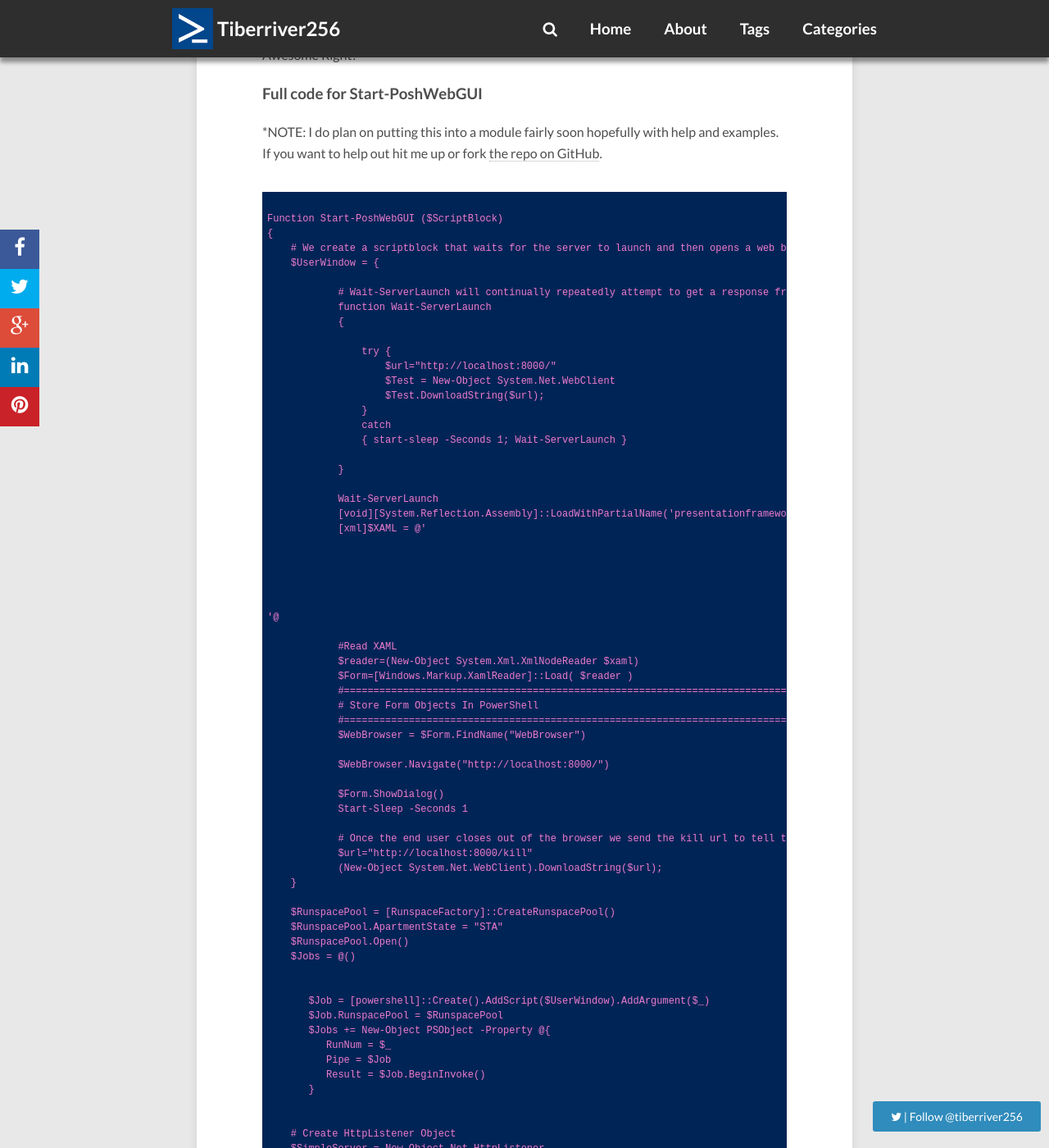
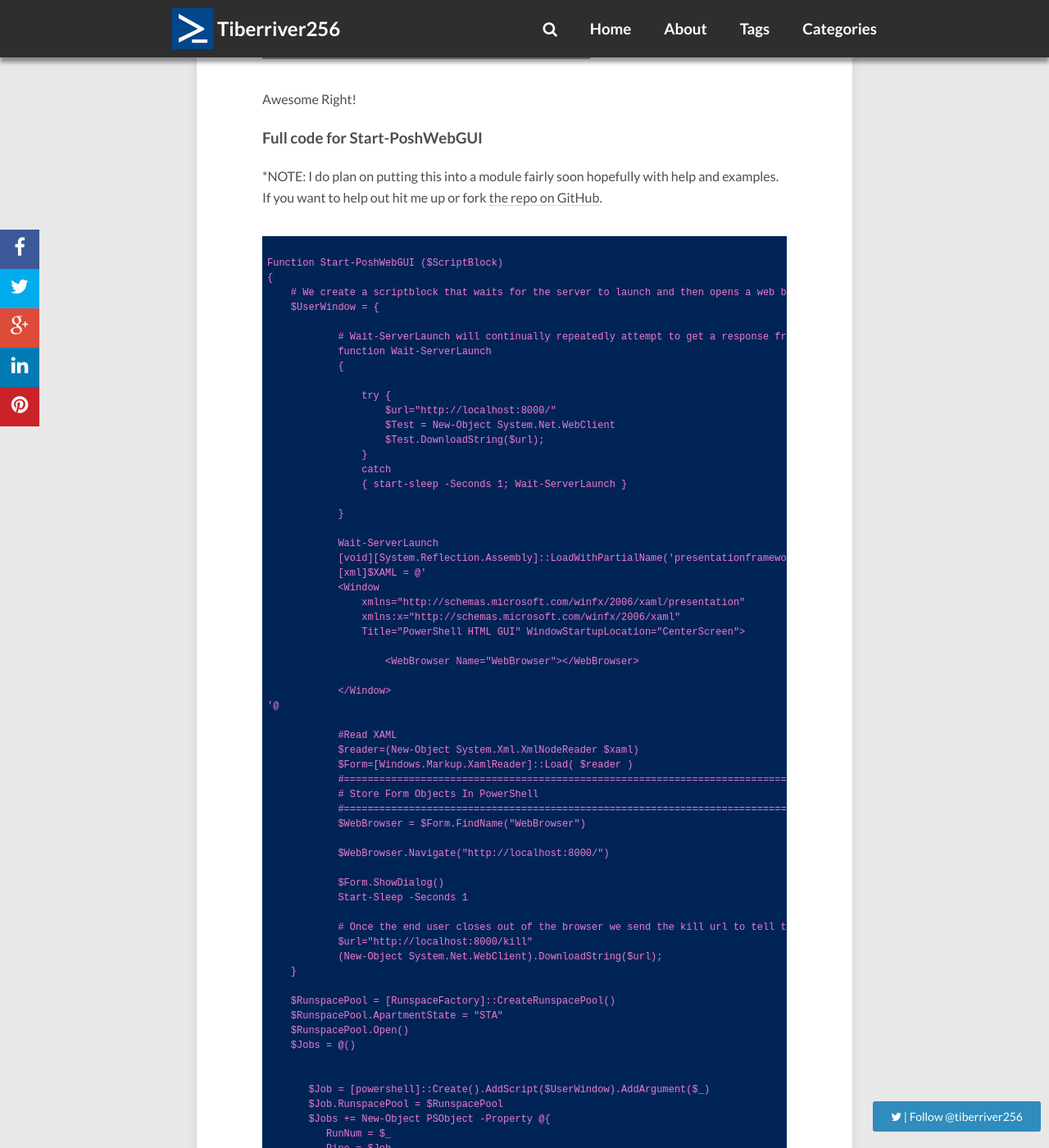
Before and after one commit to Tiberriver256/Tiberriver256.GitHub.io, a Jekyll site: the page built from _posts/2016-04-24-PowerShell-HTML-GUI-Pt3.md, in a window 1280 px wide and 1400 px high, scrolled down 4605 px. Shown: the whole window at 82% size. Built offline with Jekyll 4.4.1, drawn with Linux system fonts in a browser that asks for light colours; nearby versions of some CDN libraries; comment, search, counter and statistics services are not loaded; some of the changed text lies outside the part shown.

Commit message:
Fixed the XAML to show up online

```diff
--- a/_posts/2016-04-24-PowerShell-HTML-GUI-Pt3.md
+++ b/_posts/2016-04-24-PowerShell-HTML-GUI-Pt3.md
@@ -35,14 +35,14 @@
     Start-Sleep -Seconds 15
     [void][System.Reflection.Assembly]::LoadWithPartialName('presentationframework')
     [xml]$XAML = @'
-    <Window
+    &lt;Window
         xmlns="http://schemas.microsoft.com/winfx/2006/xaml/presentation"
         xmlns:x="http://schemas.microsoft.com/winfx/2006/xaml"
-        Title="PowerShell HTML GUI" WindowStartupLocation="CenterScreen">
+        Title="PowerShell HTML GUI" WindowStartupLocation="CenterScreen"&gt;
 
-            <WebBrowser Name="WebBrowser"></WebBrowser>
+            &lt;WebBrowser Name="WebBrowser"&gt;&lt;/WebBrowser&gt;
 
-    </Window>
+    &lt;/Window&gt;
 '@
 
     #Read XAML
@@ -188,14 +188,14 @@
             Wait-ServerLaunch
             [void][System.Reflection.Assembly]::LoadWithPartialName('presentationframework')
             [xml]$XAML = @'
-            <Window
+            &lt;Window
                 xmlns="http://schemas.microsoft.com/winfx/2006/xaml/presentation"
                 xmlns:x="http://schemas.microsoft.com/winfx/2006/xaml"
-                Title="PowerShell HTML GUI" WindowStartupLocation="CenterScreen">
+                Title="PowerShell HTML GUI" WindowStartupLocation="CenterScreen"&gt;
 
-                    <WebBrowser Name="WebBrowser"></WebBrowser>
+                    &lt;WebBrowser Name="WebBrowser"&gt;&lt;/WebBrowser&gt;
 
-            </Window>
+            &lt;/Window&gt;
 '@
 
             #Read XAML
```
